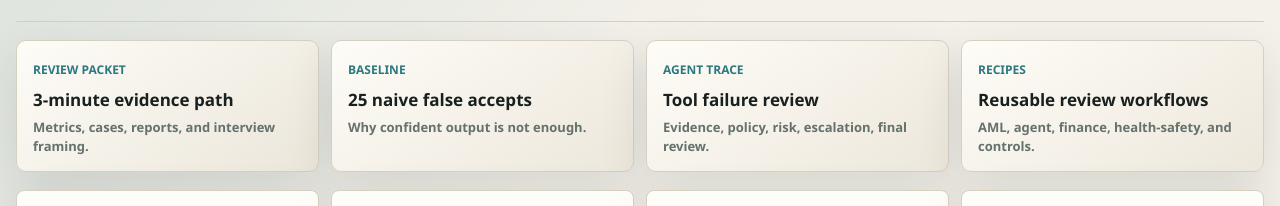
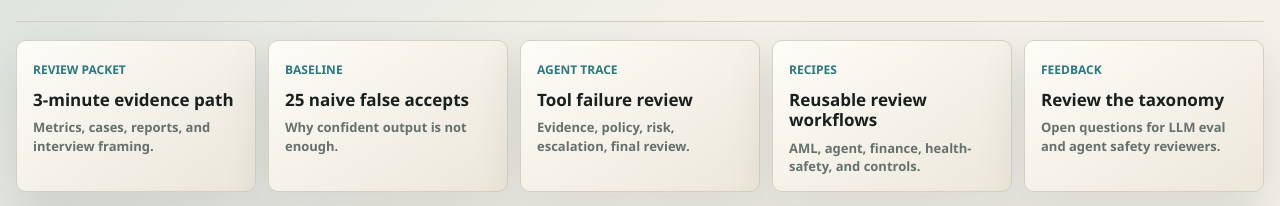
Before and after one commit to benben951/agent-trust-lab, a plain HTML site: page web/index.html in a window 1280 px wide. Shown: the part 272-478 px from the top of the page. Drawn offline with Linux system fonts and the light colour scheme.

Commit message:
docs: link feedback issue from project proof path

```diff
--- a/web/index.html
+++ b/web/index.html
@@ -5,7 +5,7 @@
     <meta name="viewport" content="width=device-width, initial-scale=1">
     <title>Agent Trust Lab</title>
     <link rel="icon" href="data:,">
-    <link rel="stylesheet" href="styles.css">
+    <link rel="stylesheet" href="styles.css?v=feedback-issue">
   </head>
   <body>
     <main class="shell">
@@ -47,6 +47,11 @@
           <span>Recipes</span>
           <strong>Reusable review workflows</strong>
           <small>AML, agent, finance, health-safety, and controls.</small>
+        </a>
+        <a class="proof-card" href="https://github.com/benben951/agent-trust-lab/issues/2">
+          <span>Feedback</span>
+          <strong>Review the taxonomy</strong>
+          <small>Open questions for LLM eval and agent safety reviewers.</small>
         </a>
       </section>
 
--- a/web/styles.css
+++ b/web/styles.css
@@ -107,7 +107,7 @@ h3 {
 
 .proof-strip {
   display: grid;
-  grid-template-columns: repeat(4, minmax(0, 1fr));
+  grid-template-columns: repeat(5, minmax(0, 1fr));
   gap: 12px;
   margin: 18px 0 0;
 }
```
Also changed, not shown: assets/agent-trust-lab-v05.png (added), 5 other files.
